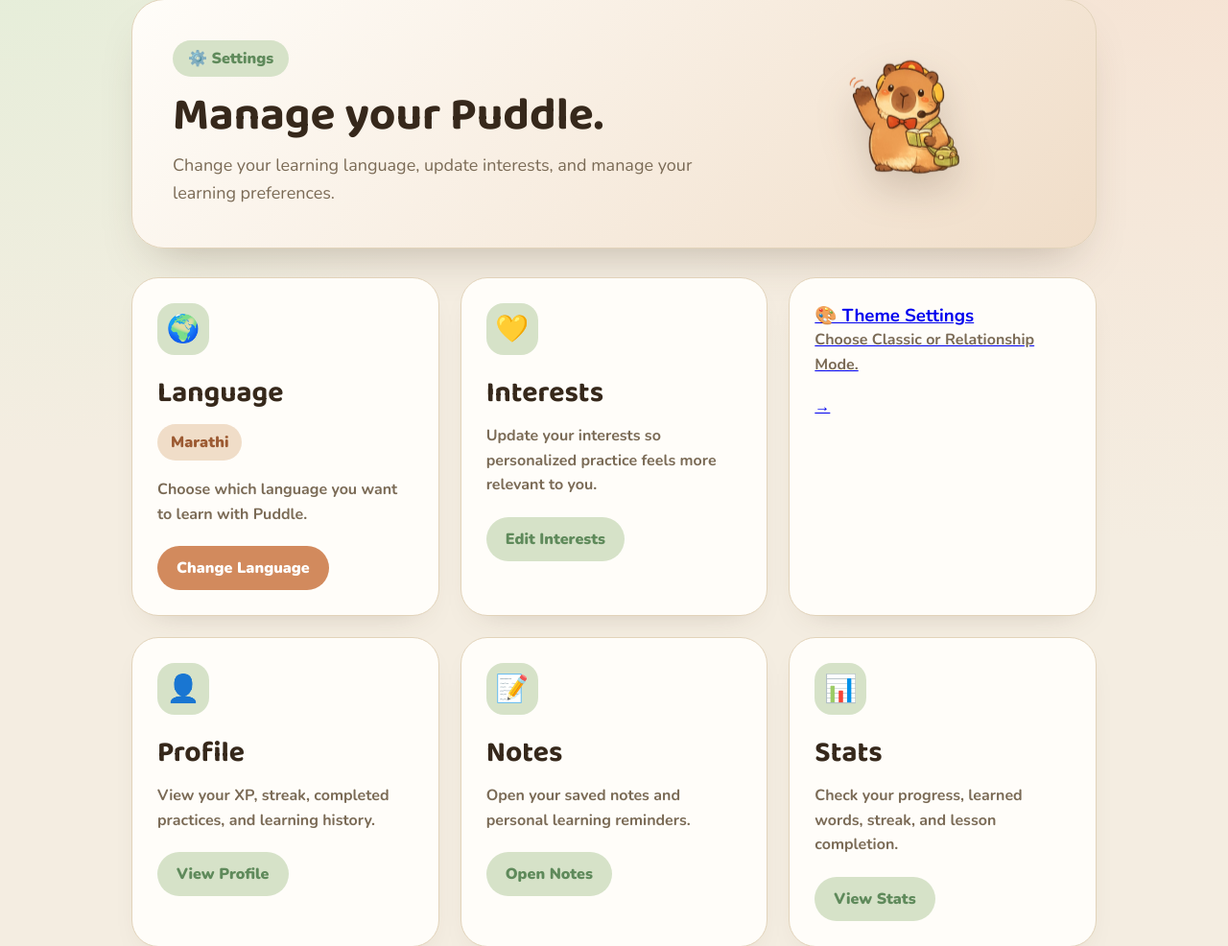
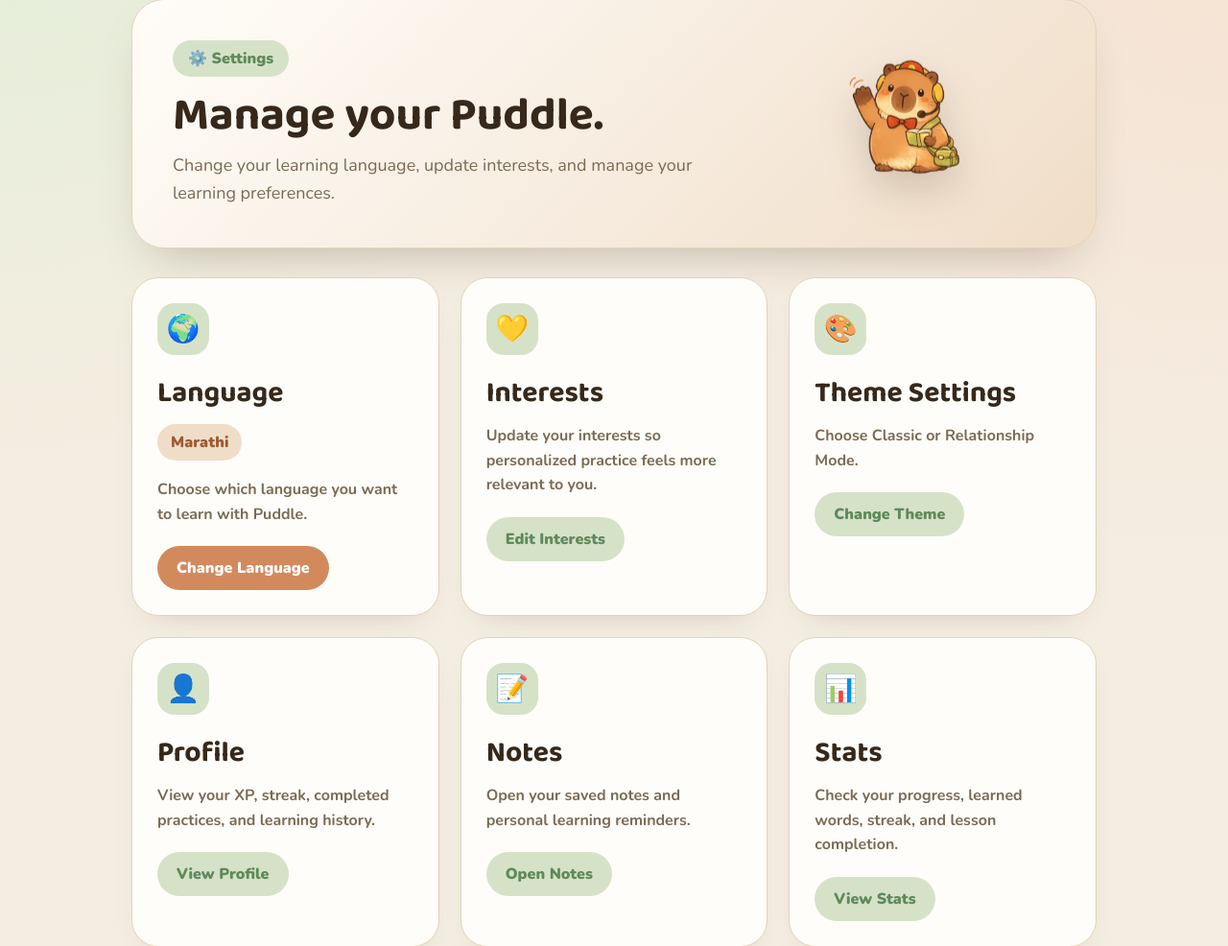
Before and after one commit to somieey/puddle, a Flask app: page /settings in a window 1280 px wide. Shown: the part 116-1102 px from the top of the page at 96% size. Run offline with Flask 3, Linux system fonts and the light colour scheme; the visitor is signed in with stand-in values (Sample User, id 1); data that the repository does not hold is empty.

Commit message:
Theme card changes

```diff
--- a/templates/settings.html
+++ b/templates/settings.html
@@ -258,13 +258,17 @@
             </a>
         </div>
 
-        <a href="/theme-settings" class="setting-card">
-            <div>
-                <h3>🎨 Theme Settings</h3>
-                <p>Choose Classic or Relationship Mode.</p>
-            </div>
-            <span>→</span>
-        </a>
+        <div class="setting-card">
+            <div class="setting-icon">🎨</div>
+            <h2>Theme Settings</h2>
+
+            <p>Choose Classic or Relationship Mode.</p>
+
+            <a href="/theme-settings" class="setting-btn secondary">
+                Change Theme
+            </a>
+        </div>
+
 
         <div class="setting-card">
             <div class="setting-icon">👤</div>
```
